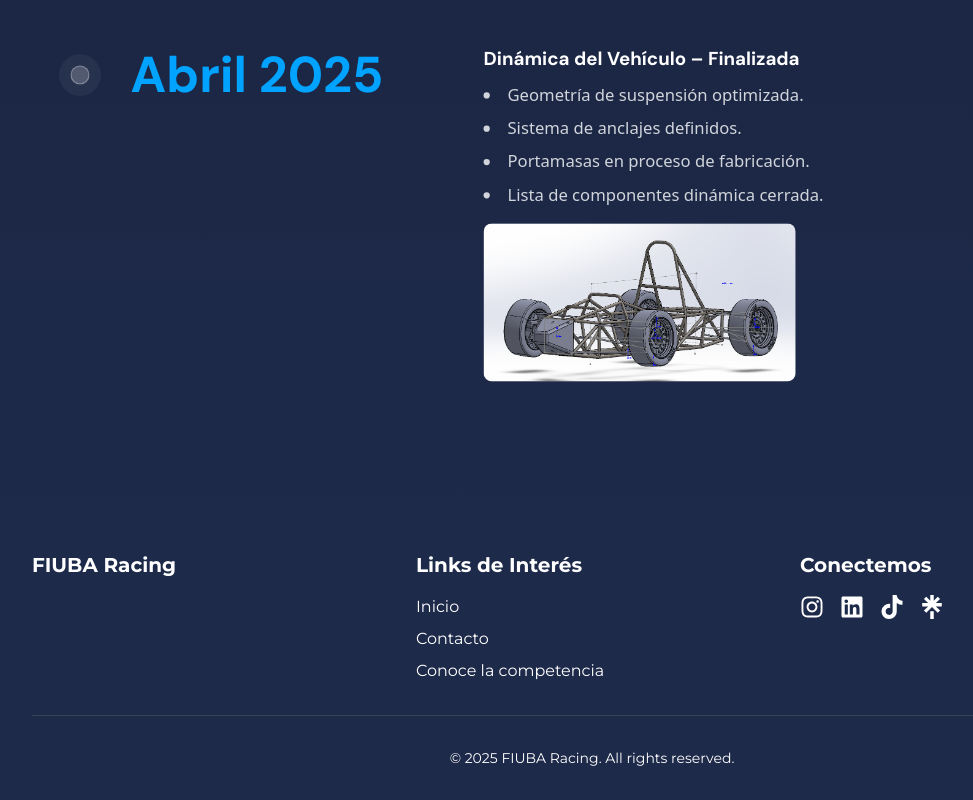
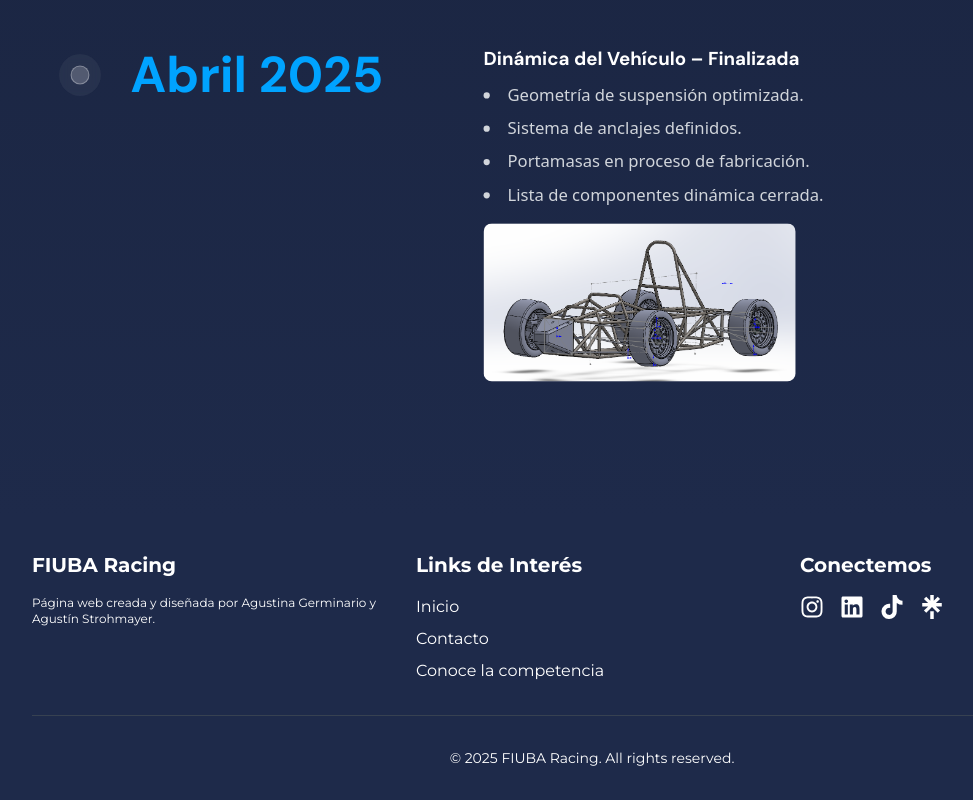
Before and after one commit to Agustin1324/formula-sae-website, a Next.js app: page / in a window 1280 px wide. Shown: the part 5736-6536 px from the top of the page, without its empty margins (48-1021 px from the left). Built offline with nearby package versions, Linux system fonts and the light colour scheme.

Commit message:
creditos footer

```diff
--- a/components/footer.tsx
+++ b/components/footer.tsx
@@ -9,6 +9,7 @@ export default function Footer() {
         <div className="grid grid-cols-1 sm:grid-cols-2 md:grid-cols-3 gap-6 md:gap-8">
           <div className="text-center sm:text-left">
             <h3 className="text-lg md:text-xl font-bold mb-4">FIUBA Racing</h3>
+            <p className="text-xs mt-2">Página web creada y diseñada por Agustina Germinario y Agustín Strohmayer.</p>
           </div>
           <div className="text-center sm:text-left">
             <h3 className="text-lg md:text-xl font-bold mb-4">Links de Interés</h3>
```
